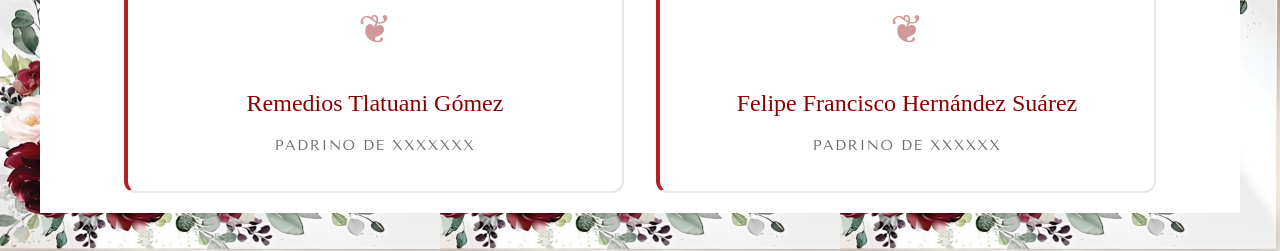
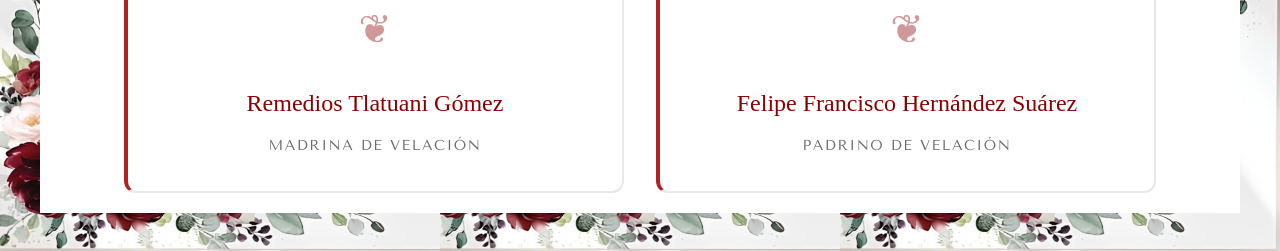
Before and after one commit to ulisesurbina/boda_telma, a React (Vite) app: page / in a window 1280 px wide. Shown: the part 2640-2891 px from the top of the page. Built offline with nearby package versions, Linux system fonts and the light colour scheme; a web font is replaced by a local one.

Commit message:
UPD padrinos

```diff
--- a/src/components/Godparents.jsx
+++ b/src/components/Godparents.jsx
@@ -3,8 +3,8 @@ import '../styles/Godparents.css';
 
 const Godparents = () => {
   const godparents = [
-    { name: 'Remedios Tlatuani Gómez', relation: 'Padrino de XXXXXXX', side: 'groom' },
-    { name: 'Felipe Francisco Hernández Suárez', relation: 'Padrino de XXXXXX', side: 'groom' },
+    { name: 'Remedios Tlatuani Gómez', relation: 'Madrina de Velación', side: 'groom' },
+    { name: 'Felipe Francisco Hernández Suárez', relation: 'Padrino de Velación', side: 'groom' },
   ];
   const parents = [
     { name: 'Mónica Tlatuani Gómez', relation: 'Madre de la Novia', side: 'bride' },
--- a/src/styles/global.css
+++ b/src/styles/global.css
@@ -296,8 +296,6 @@ section {
 
 @media (max-width: 768px) {
   .container {
-    max-width: 1200px;
-    margin: 0 auto;
     padding: 0;
   }
 }
```
